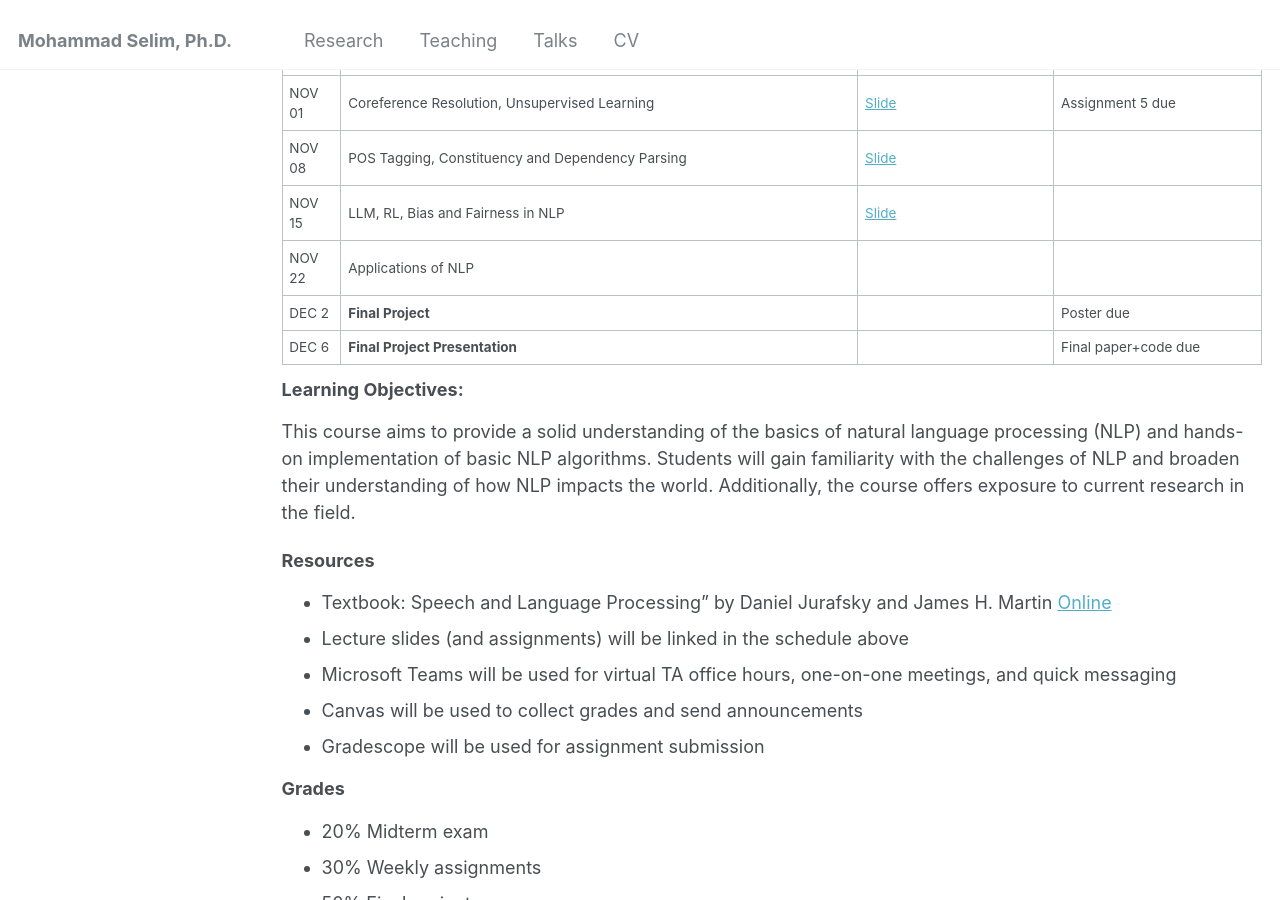
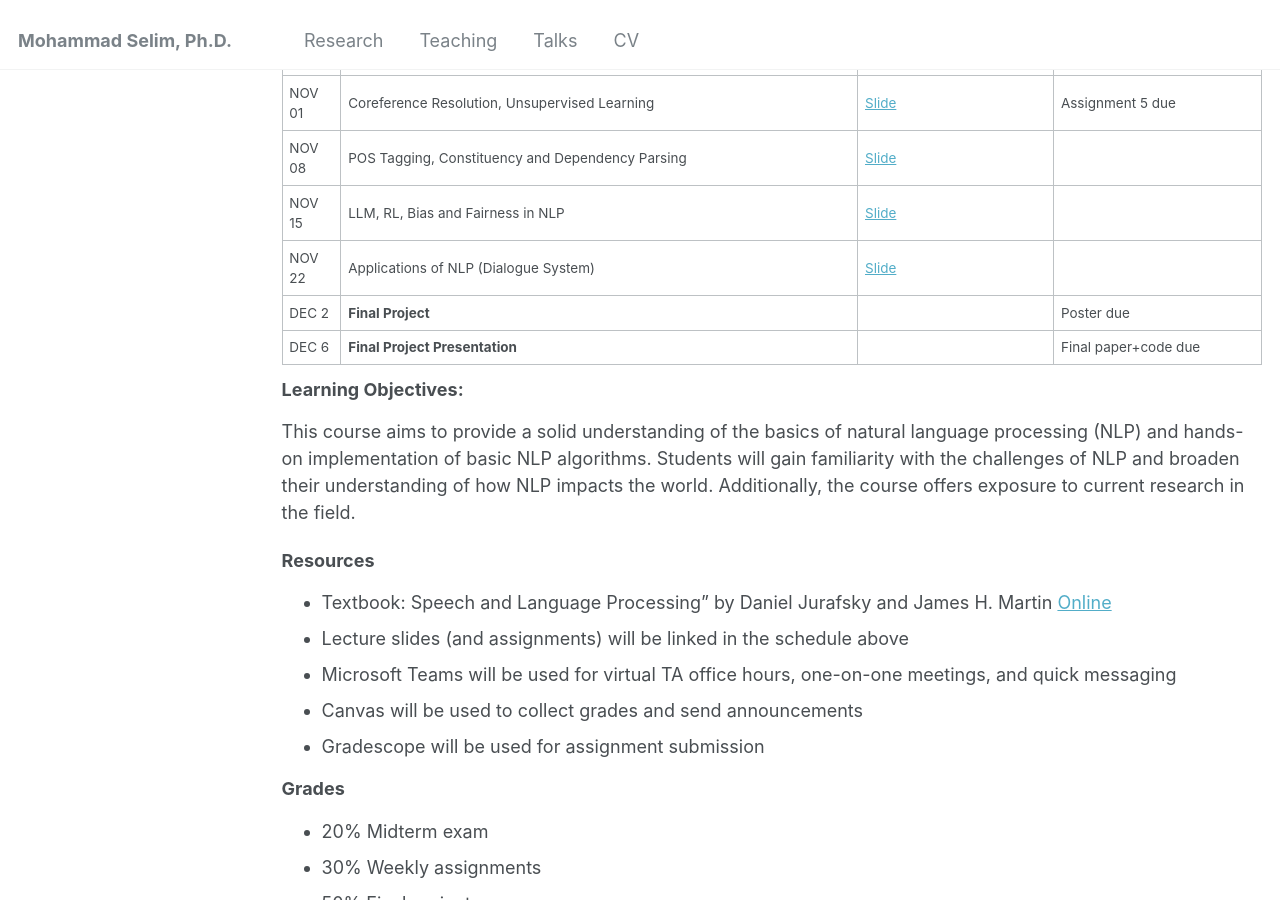
Before and after one commit to selimmd/selimmd.github.io, a Jekyll site: the page built from _teaching/nlp2024.md, in a window 1280 px wide and 900 px high, scrolled down 1058 px. Built offline with Jekyll 4.4.1, drawn with Linux system fonts in a browser that asks for light colours.

Commit message:
Update nlp2024.md

```diff
--- a/_teaching/nlp2024.md
+++ b/_teaching/nlp2024.md
@@ -45,7 +45,7 @@ h2, h3, h4, h5, h6 {margin: 0;}
 | NOV 01 | Coreference Resolution, Unsupervised Learning  | [Slide](https://docs.google.com/presentation/d/1qux7tfremukUtLC-htaXXV6F-hok4KLp/edit?usp=sharing&ouid=115579883578265764099&rtpof=true&sd=true)|  Assignment 5 due|
 | NOV 08  | POS Tagging, Constituency and Dependency Parsing | [Slide](https://docs.google.com/presentation/d/1Lwh6cHxdc5bwZItJ-8oBP-xPPAanEAGG/edit?usp=sharing&ouid=115579883578265764099&rtpof=true&sd=true)  |  |
 | NOV 15 | LLM, RL, Bias and Fairness in NLP | [Slide](https://docs.google.com/presentation/d/1UszXKr7jF5sQhZjqcQBs0Ff7wYSJwP3q/edit?usp=sharing&ouid=115579883578265764099&rtpof=true&sd=true)|  |
-| NOV 22 | Applications of NLP  | | |
+| NOV 22 | Applications of NLP  (Dialogue System) | [Slide](https://web.stanford.edu/~jurafsky/slp3/slides/24_Dialogue_May_6_2021.pdf)| |
 | DEC 2  | **Final Project** |  | Poster due|
 | DEC 6  | **Final Project Presentation** |  | Final paper+code due|
 
```
